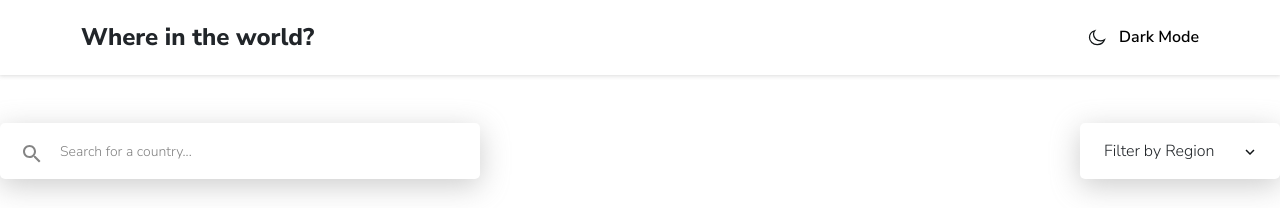
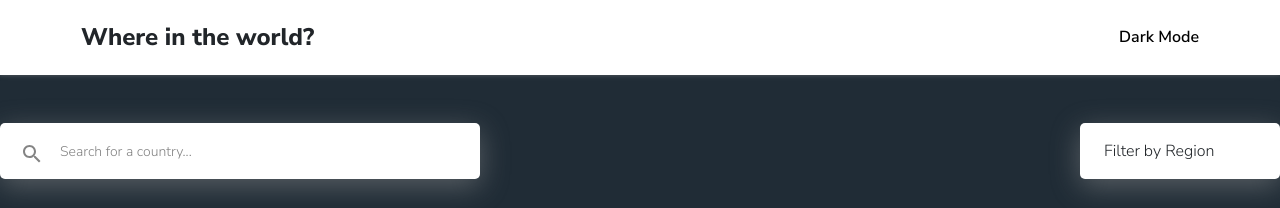
Before and after one commit to YashinN/FM-rest-countries-api, a React (Create React App) app in the folder frontend/: page / in a window 1280 px wide. Shown: the top 208 px of the page. Built offline with nearby package versions, Linux system fonts and the light colour scheme; the HTML template or start-up script is replaced by a standard one.

Commit message:
useEffect sets tha document body background colour when darkMode state changes

```diff
--- a/frontend/src/App.js
+++ b/frontend/src/App.js
@@ -6,16 +6,22 @@ import CountryPage from "./pages/CountryPage";
 import TempData from "./data.json";
 
 function App() {
+  const [darkMode, setDarkMode] = useState(true);
   const [countryDetails, setCountryDetails] = useState(null);
 
   const handleCountryDetails = (country) => {
     setCountryDetails(country);
   };
 
+  useEffect(() => {
+    let color = darkMode ? "#202C36" : "#fafafa";
+    document.body.style.background = color;
+  }, [darkMode]);
+
   return (
     <>
       <BrowserRouter>
-        <Navbar />
+        <Navbar darkMode={darkMode} />
         <Routes>
           <Route
             path="/"
@@ -24,6 +30,7 @@ function App() {
                 <HomePage
                   TempData={TempData}
                   handleCountryDetails={handleCountryDetails}
+                  darkMode={darkMode}
                 />
               ) : (
                 <Navigate to="/country" />
@@ -40,6 +47,7 @@ function App() {
                 <CountryPage
                   selectedCountry={countryDetails}
                   setCountryDetails={setCountryDetails}
+                  TempData={TempData}
                 />
               )
             }
```
